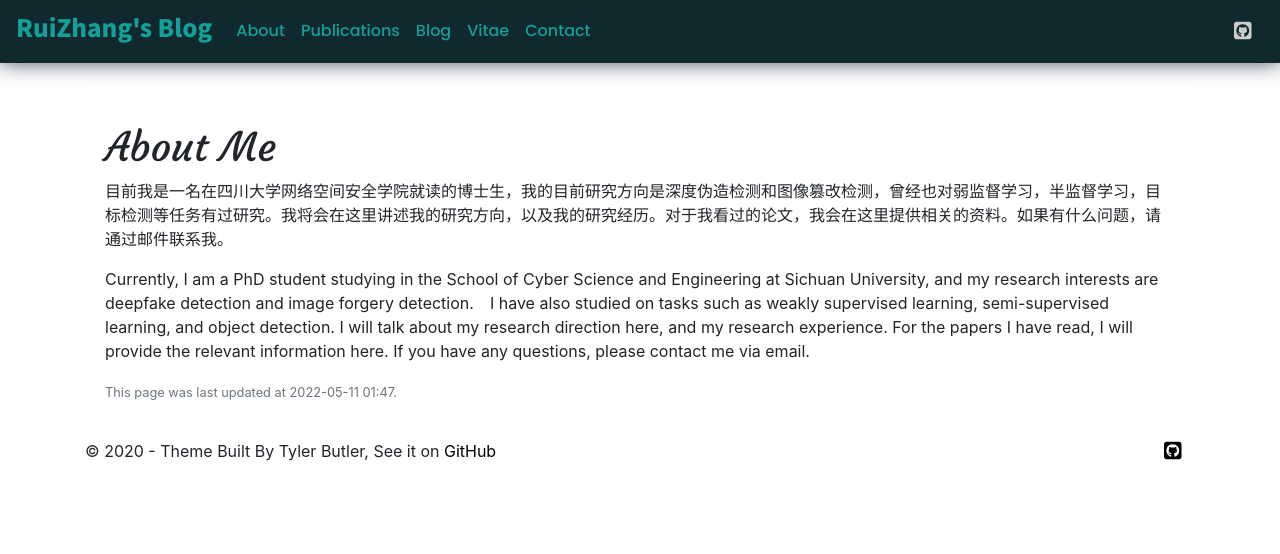
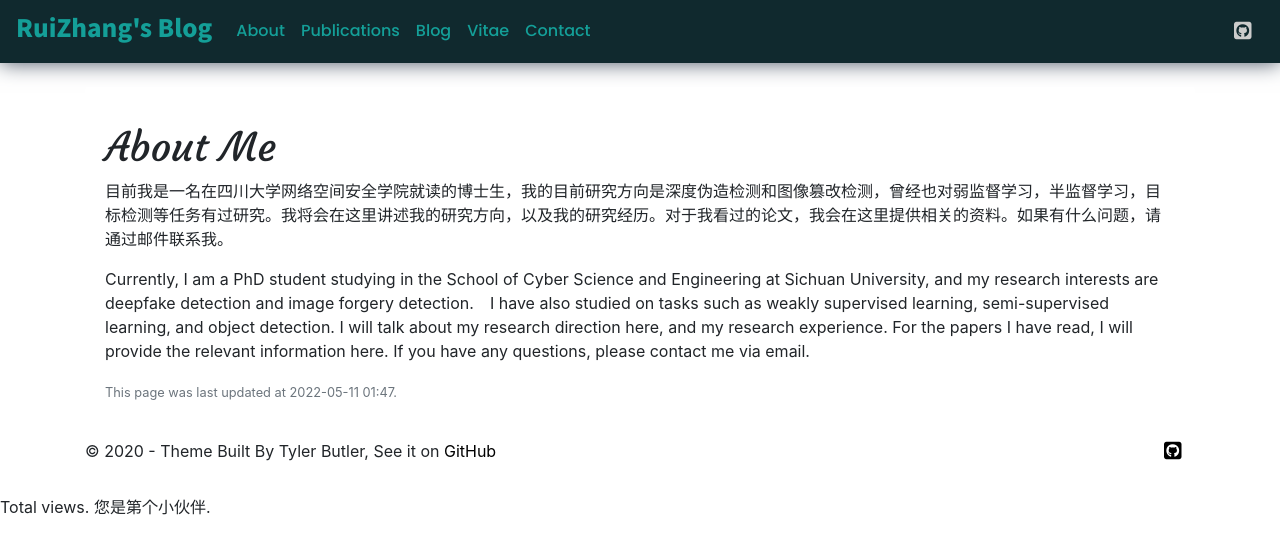
Before and after one commit to ymhzyj/ymhzyj.github.io, a Jekyll site: the page built from pages/about.md, in a window 1280 px wide. Shown: the top 554 px of the page. Built offline with Jekyll 4.4.1, drawn with Linux system fonts in a browser that asks for light colours; nearby versions of some CDN libraries; comment, search, counter and statistics services are not loaded.

Commit message:
value pv

```diff
--- a/_includes/footer.html
+++ b/_includes/footer.html
@@ -14,3 +14,7 @@
     $('[data-toggle="popover"]').popover()
   })
 </script>
+
+<script async src="//busuanzi.ibruce.info/busuanzi/2.3/busuanzi.pure.mini.js"></script>
+Total <span id="busuanzi_value_site_uv"></span> views.
+您是第<span id="busuanzi_value_site_uv"></span>个小伙伴.
```
